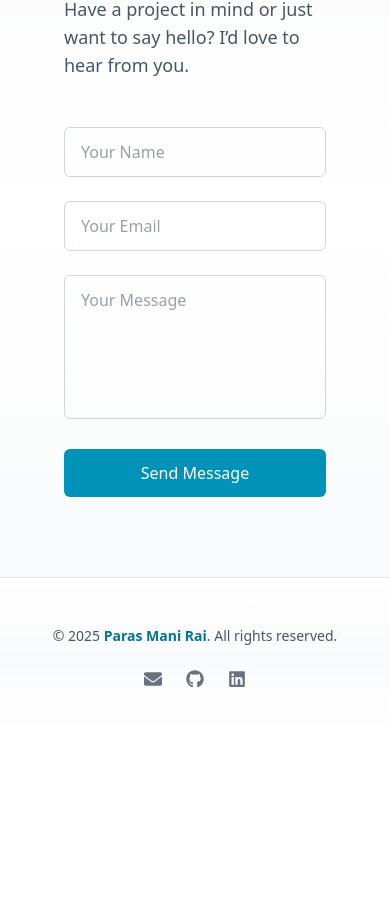
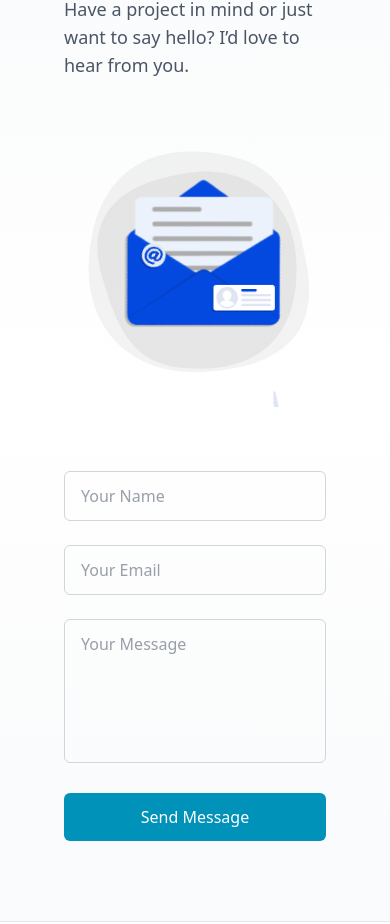
Before and after one commit to paras603/paras603.github.io, a React (Vite) app: page / in a window 390 px wide. Shown: the part 7957-8881 px from the top of the page. Before the commit the page ends 8693 px from the top, so only its background shows below. Built offline with nearby package versions, Linux system fonts and the light colour scheme.

Commit message:
contact image added for mobile view

```diff
--- a/src/sections/Contact.tsx
+++ b/src/sections/Contact.tsx
@@ -62,7 +62,7 @@ const Contact: React.FC = () => {
         {/* Content Grid */}
         <div className="grid grid-cols-1 md:grid-cols-2 gap-16 items-start">
           {/* Lottie Animation */}
-          <div className="hidden md:flex justify-center items-center">
+          <div className=" sm:flex justify-center items-center">
             <Lottie options={lottieOptions} height={280} width={280} />
           </div>
 
```
